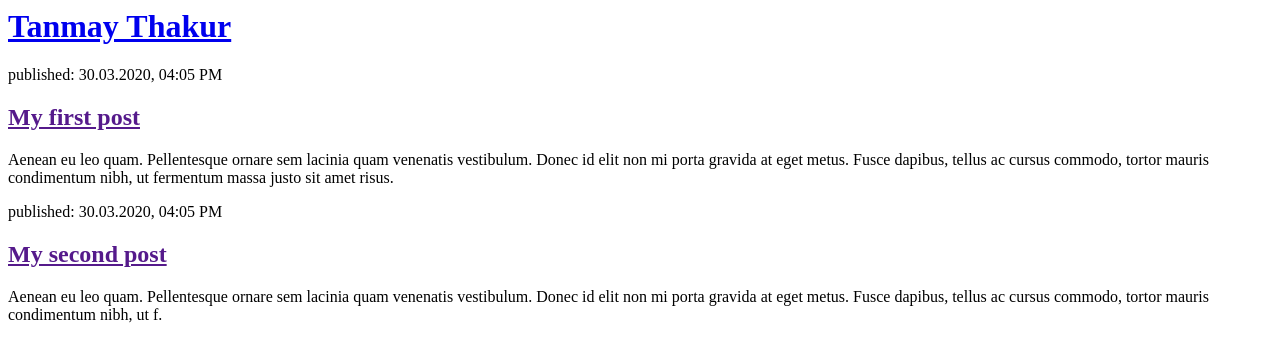
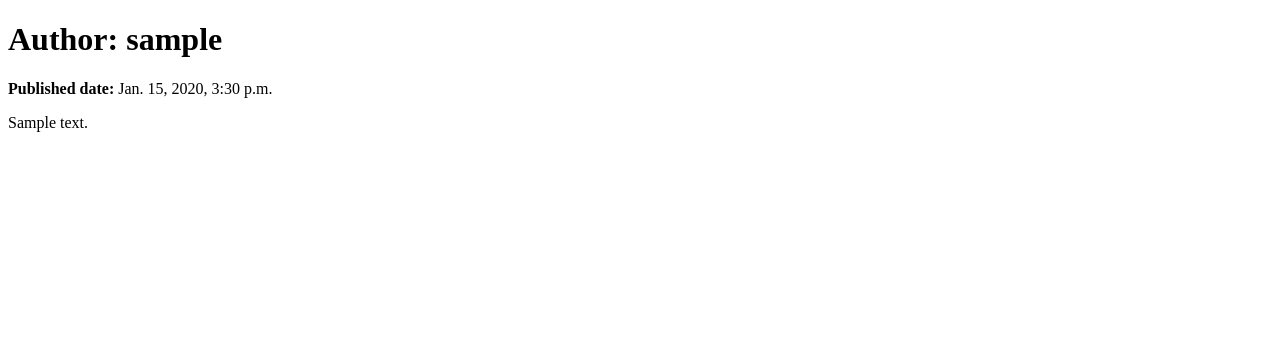
Before and after one commit to tanmaythaakur/my-first-blog, a Django app: page / in a window 1280 px wide. Shown: the top 362 px of the page. Run offline with Django 3.2, Linux system fonts and the light colour scheme; tables that the repository leaves empty hold one stand-in row (values such as "Sample post").

Commit message:
Added Blog Posts

```diff
--- a/blog/models.py
+++ b/blog/models.py
@@ -15,4 +15,4 @@ class Post(models.Model):
         self.save()
 
     def __str__(self):
-        return self.title
+        return f"Author: {self.author}, Title: {self.title}"
--- a/blog/templates/blog/post_list.html
+++ b/blog/templates/blog/post_list.html
@@ -1,22 +1,22 @@
-<html>
-    <head>
-        <title>Tanmay Thakur</title>
-    </head>
-    <body>
+<!doctype html>
+<html lang="en">
+<head>
+    <meta charset="UTF-8">
+    <meta name="viewport"
+          content="width=device-width, user-scalable=no, initial-scale=1.0, maximum-scale=1.0, minimum-scale=1.0">
+    <meta http-equiv="X-UA-Compatible" content="ie=edge">
+    <title>Tanmay's Blog</title>
+</head>
+<body>
+
+    {% for post in posts %}
         <div>
-            <h1><a href="/">Tanmay Thakur</a></h1>
+            <h1>Author: {{ post.author }}</h1>
+            <p><strong>Published date:</strong> {{ post.published_date }}</p>
+
+            <p>{{ post.text | linebreaksbr }} </p>
         </div>
+    {% endfor %}
 
-        <div>
-            <p>published: 30.03.2020, 04:05 PM</p>
-            <h2><a href="">My first post</a></h2>
-            <p>Aenean eu leo quam. Pellentesque ornare sem lacinia quam venenatis vestibulum. Donec id elit non mi porta gravida at eget metus. Fusce dapibus, tellus ac cursus commodo, tortor mauris condimentum nibh, ut fermentum massa justo sit amet risus.</p>
-        </div>
-
-        <div>
-            <p>published: 30.03.2020, 04:05 PM</p>
-            <h2><a href="">My second post</a></h2>
-            <p>Aenean eu leo quam. Pellentesque ornare sem lacinia quam venenatis vestibulum. Donec id elit non mi porta gravida at eget metus. Fusce dapibus, tellus ac cursus commodo, tortor mauris condimentum nibh, ut f.</p>
-        </div>
-    </body>
+</body>
 </html>
--- a/blog/views.py
+++ b/blog/views.py
@@ -1,5 +1,7 @@
 from django.shortcuts import render
+from .models import Post
 
 # Create your views here.
 def post_list(request):
-    return render(request, 'blog/post_list.html', {})
+    posts = Post.objects.all().order_by('published_date')
+    return render(request, 'blog/post_list.html', {'posts': posts})
```
